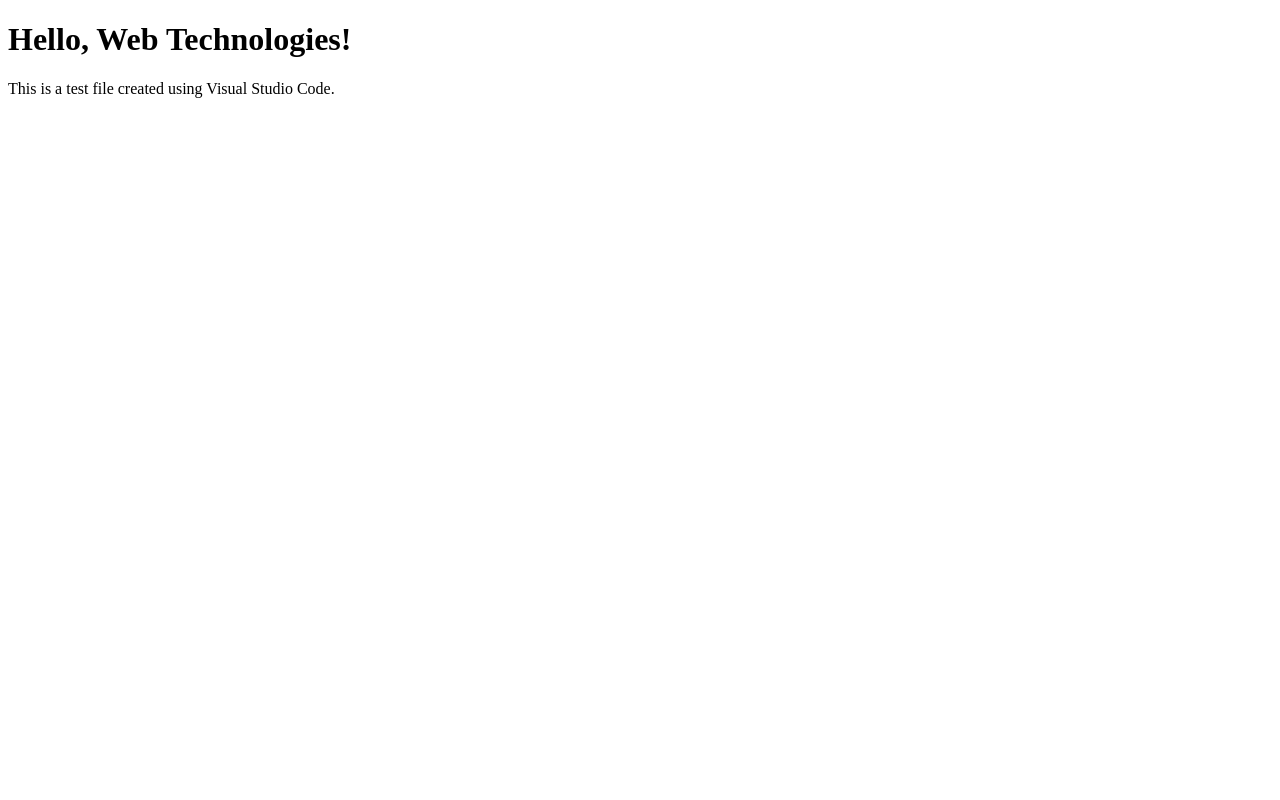
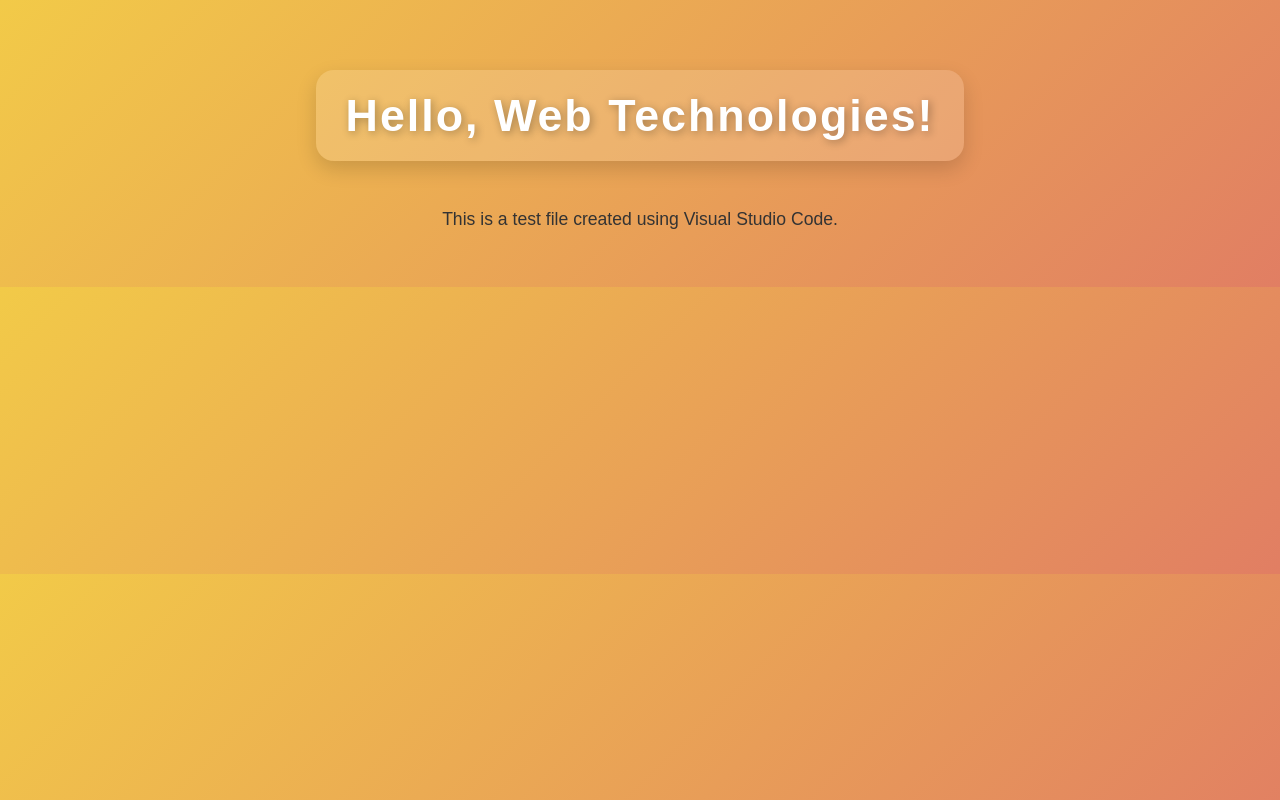
Before and after one commit to hethanieayendehagosojos/WebSys-HagosojosHethanie-2A, a plain HTML site: page Week1_HTMLFundamentals/index.html in a window 1280 px wide. Drawn offline with Linux system fonts and the light colour scheme.

Commit message:
Add files via upload

```diff
--- a/Week1_HTMLFundamentals/index.html
+++ b/Week1_HTMLFundamentals/index.html
@@ -4,10 +4,36 @@
     <meta charset="UTF-8">
     <meta name="viewport" content="width=device-width, initial-scale=1.0">
     <title>LAB TEST 1</title>
+    <style>
+        body {
+            font-family: Arial, sans-serif;
+            text-align: center;
+            background: linear-gradient(135deg, #f2ca48 0%, #e17e63 100%);
+            margin: 0;
+            padding: 40px 20px;
+        }
+
+        h1 {
+            display: inline-block;
+            font-size: 2.8rem;
+            color: #ffffff;
+            text-align: center;
+            letter-spacing: 2px;
+            text-shadow: 2px 2px 8px rgba(0, 0, 0, 0.3);
+            background: rgba(255, 255, 255, 0.15);
+            padding: 20px 30px;
+            border-radius: 18px;
+            box-shadow: 0 8px 20px rgba(0, 0, 0, 0.15);
+        }
+
+        p {
+            font-size: 1.1rem;
+            color: #333;
+        }
+    </style>
 </head>
 <body>
     <h1>Hello, Web Technologies!</h1>
     <p>This is a test file created using Visual Studio Code.</p>
-
 </body>
 </html>
```
